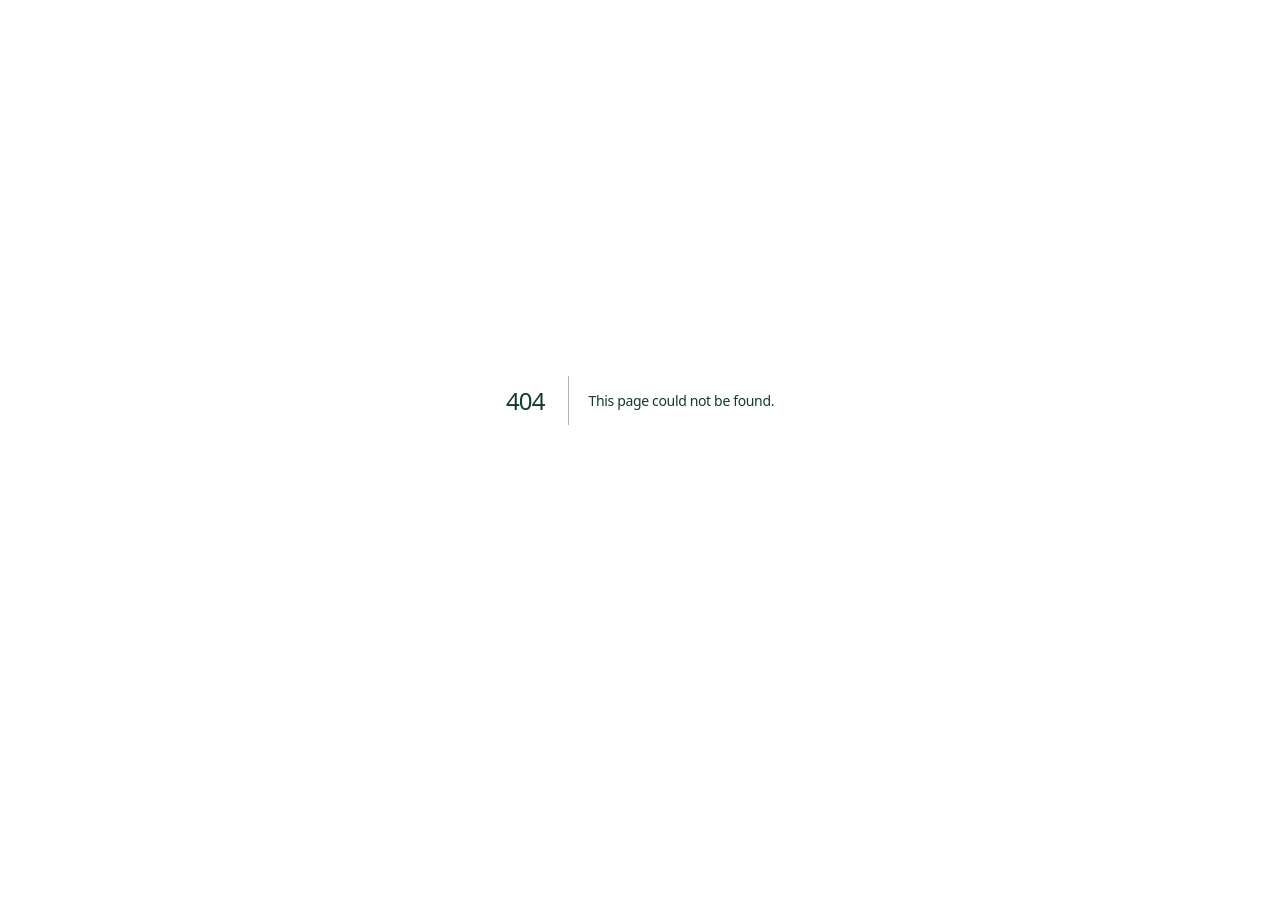
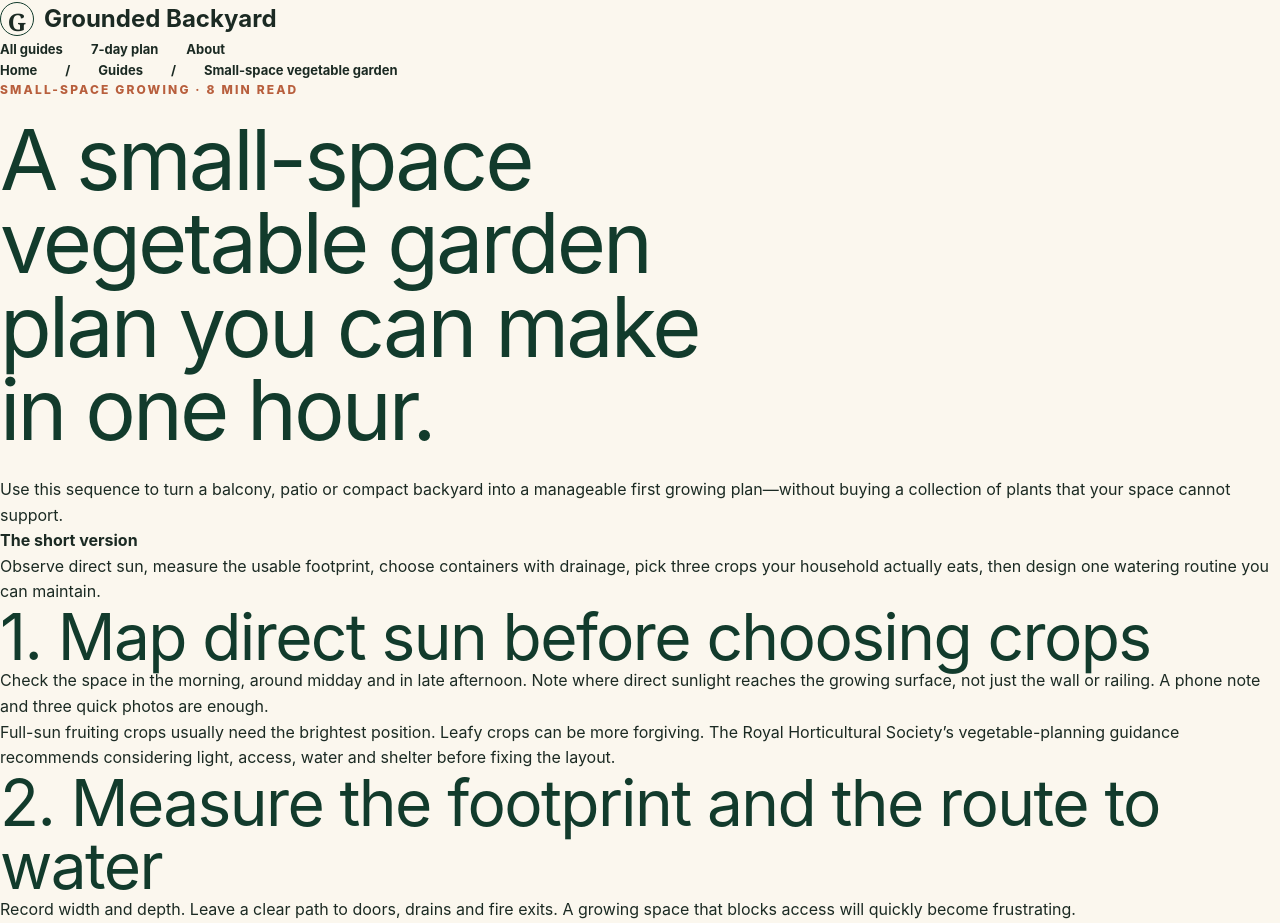
Before and after one commit to davidoctuk-ai/grounded-backyard-guide, a Next.js app: page /guides/small-space-vegetable-garden-plan in a window 1280 px wide. Before the commit this address had no page. Shown: the top 923 px of the page. Before the commit the page ends 800 px from the top, so only its background shows below. Built offline with nearby package versions, Linux system fonts and the light colour scheme.

Commit message:
Add small-space garden guide

```diff
--- /dev/null
+++ b/app/guides/small-space-vegetable-garden-plan/page.tsx
@@ -0,0 +1,17 @@
+import type { Metadata } from "next";
+import Link from "next/link";
+import { Breadcrumbs, GuideFooter, GuideHeader } from "../../guide-shell";
+
+export const metadata: Metadata = { title: "Small-space vegetable garden plan", description: "Plan a useful vegetable garden for a balcony, patio or compact backyard in about one hour.", alternates: { canonical: "/guides/small-space-vegetable-garden-plan" } };
+const schema = { "@context": "https://schema.org", "@type": "Article", headline: "Small-space vegetable garden plan", description: "A one-hour method for planning a productive vegetable garden in a small space.", author: { "@type": "Organization", name: "Grounded Backyard" }, publisher: { "@type": "Organization", name: "Grounded Backyard" } };
+
+export default function SmallSpaceGuide() {
+  return <main><GuideHeader /><article className="guide-article"><Breadcrumbs current="Small-space vegetable garden" /><header className="article-hero"><p className="eyebrow">Small-space growing · 8 min read</p><h1>A small-space vegetable garden plan you can make in one hour.</h1><p>Use this sequence to turn a balcony, patio or compact backyard into a manageable first growing plan—without buying a collection of plants that your space cannot support.</p></header>
+  <aside className="quick-answer"><strong>The short version</strong><p>Observe direct sun, measure the usable footprint, choose containers with drainage, pick three crops your household actually eats, then design one watering routine you can maintain.</p></aside>
+  <section><h2>1. Map direct sun before choosing crops</h2><p>Check the space in the morning, around midday and in late afternoon. Note where direct sunlight reaches the growing surface, not just the wall or railing. A phone note and three quick photos are enough.</p><p>Full-sun fruiting crops usually need the brightest position. Leafy crops can be more forgiving. The <a href="https://www.rhs.org.uk/advice/beginners-guide/vegetable-basics/planning-a-vegetable-garden" rel="noopener" target="_blank">Royal Horticultural Society’s vegetable-planning guidance</a> recommends considering light, access, water and shelter before fixing the layout.</p></section>
+  <section><h2>2. Measure the footprint and the route to water</h2><p>Record width and depth. Leave a clear path to doors, drains and fire exits. A growing space that blocks access will quickly become frustrating.</p><div className="worksheet"><h3>Write down these five facts</h3><ul><li>Brightest usable area and hours of direct sun</li><li>Maximum container width and depth</li><li>Nearest practical water source</li><li>Wind exposure and any weight restrictions</li><li>Weekly time you can reliably give the garden</li></ul></div></section>
+  <section><h2>3. Choose containers for roots, drainage and load</h2><p>Match container depth to the crop and use drainage holes. Larger containers generally dry out more slowly than tiny pots, but they become heavy when wet. Check balcony or roof-terrace load limits with the building owner or a qualified professional.</p><p>The <a href="https://www.rhs.org.uk/vegetables/containers" rel="noopener" target="_blank">RHS container-vegetable guide</a> gives crop suggestions and stresses regular watering and appropriate compost.</p></section>
+  <section><h2>4. Use the three-crop rule</h2><p>For a first season, choose only three crops: one quick crop, one repeat-harvest crop and one household favourite suited to your light. This creates variety without turning care into a second job.</p><div className="comparison-table" role="table" aria-label="Three crop planning example"><div role="row"><strong>Role</strong><strong>Example</strong><strong>Why</strong></div><div role="row"><span>Quick</span><span>Radish</span><span>A short first cycle</span></div><div role="row"><span>Repeat harvest</span><span>Leaf lettuce</span><span>Pick outer leaves</span></div><div role="row"><span>Favourite</span><span>Patio tomato</span><span>A crop you will use</span></div></div></section>
+  <section><h2>5. Design the care routine before planting</h2><p>Decide who checks moisture, when they check it and how excess water drains. In hot or windy weather, containers can need much closer attention. Follow seed-packet timing for your local climate rather than a generic online calendar.</p><ol className="checklist"><li>Put the largest container in its final position before filling it.</li><li>Use a suitable container mix rather than compacted garden soil.</li><li>Label the crop and sowing date.</li><li>Check moisture at the same time each day for the first two weeks.</li><li>Record what worked before expanding.</li></ol></section>
+  <aside className="next-step"><p className="eyebrow">Start free</p><h2>Turn the plan into seven small actions.</h2><p>Our no-email starter plan breaks observation, soil, planting and review into one task per day.</p><Link className="button button-primary" href="/starter-plan">Open the 7-day plan →</Link></aside></article><script type="application/ld+json" dangerouslySetInnerHTML={{ __html: JSON.stringify(schema) }} /><GuideFooter /></main>;
+}
```
